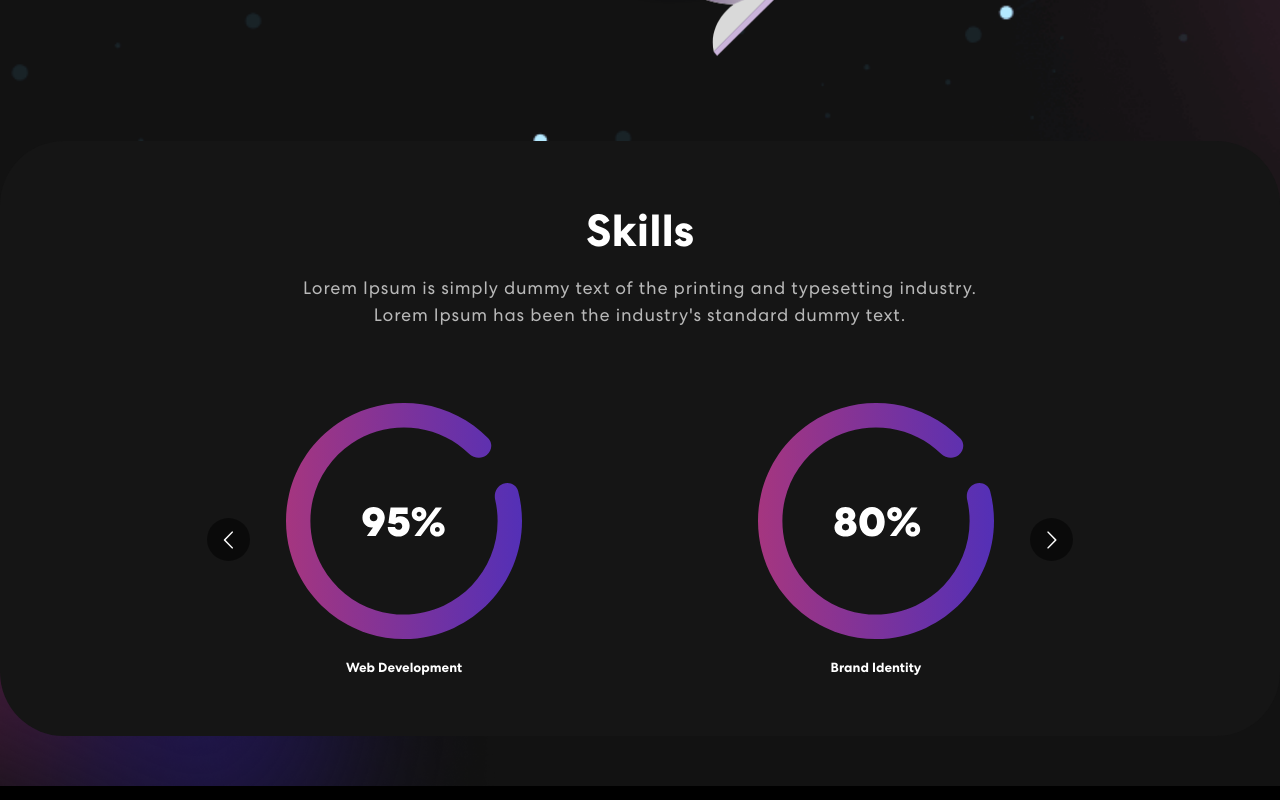
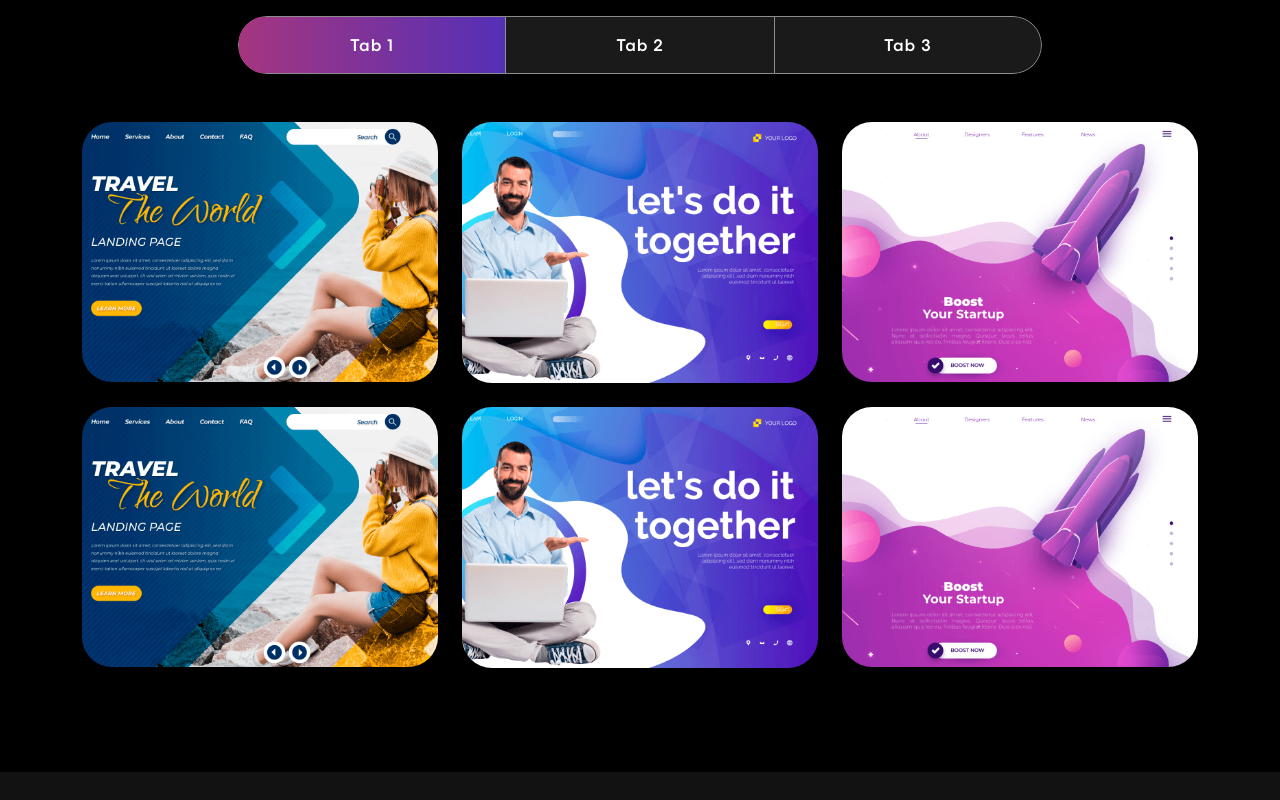
Before and after one commit to endermendoza24/portfolio, a React (Create React App) app: page / in a window 1280 px wide. Shown: the part 1600-2400 px from the top of the page. After the commit the page ends 2372 px from the top, so only its background shows below. Built offline with nearby package versions, Linux system fonts and the light colour scheme.

Commit message:
Agregado nuevo componente y mejoras visuales

```diff
--- a/src/App.js
+++ b/src/App.js
@@ -1,4 +1,5 @@
 import logo from './logo.svg';
+import 'bootstrap/dist/css/bootstrap.min.css';
 import { NavBar } from './components/NavBar';
 import { Banner } from './components/Banner';
 import { Skills } from './components/Skills';
--- a/src/components/ProjectCard.jsx
+++ b/src/components/ProjectCard.jsx
@@ -2,10 +2,10 @@
 
 export const ProjectCard = ({ title, description, imgUrl }) => {
     return (
-        <Col size={12} sm={6} md={4}>
-            <div className="proj-imgbx">
+        <Col sm={6} md={4}>
+            <div className={'proj-imgbx'}>
                 <img src={imgUrl} />
-                <div className="proj-txtx">
+                <div className={'proj-txtx'}>
                     <h4>{title}</h4>
                     <span>{description}</span>
                 </div>
```
